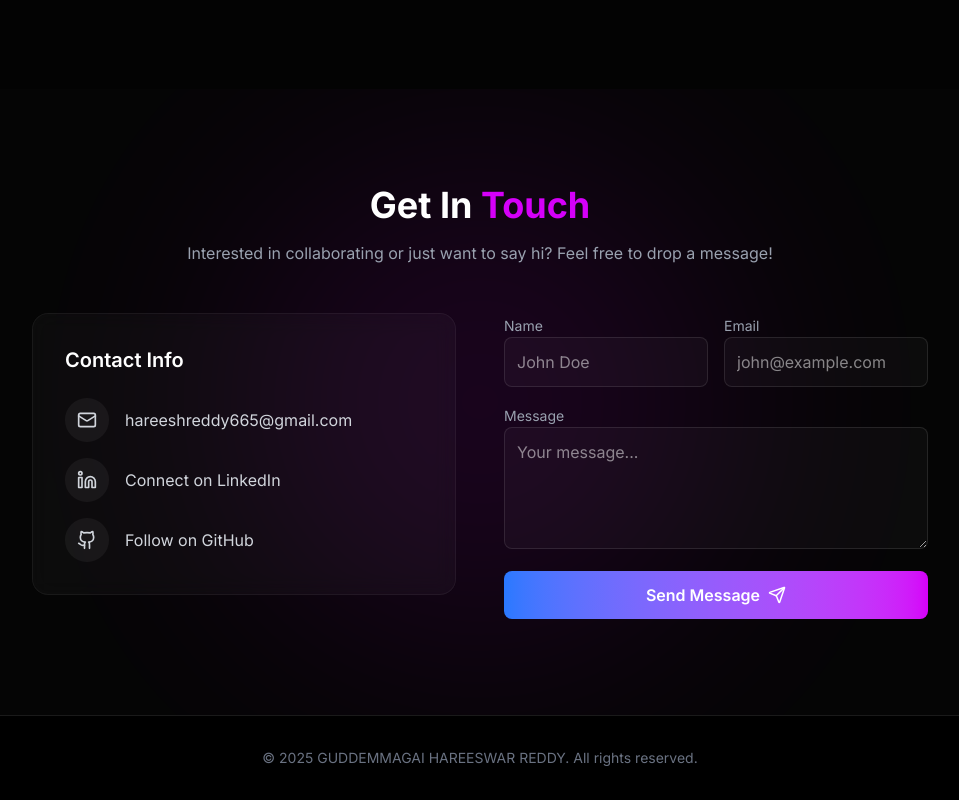
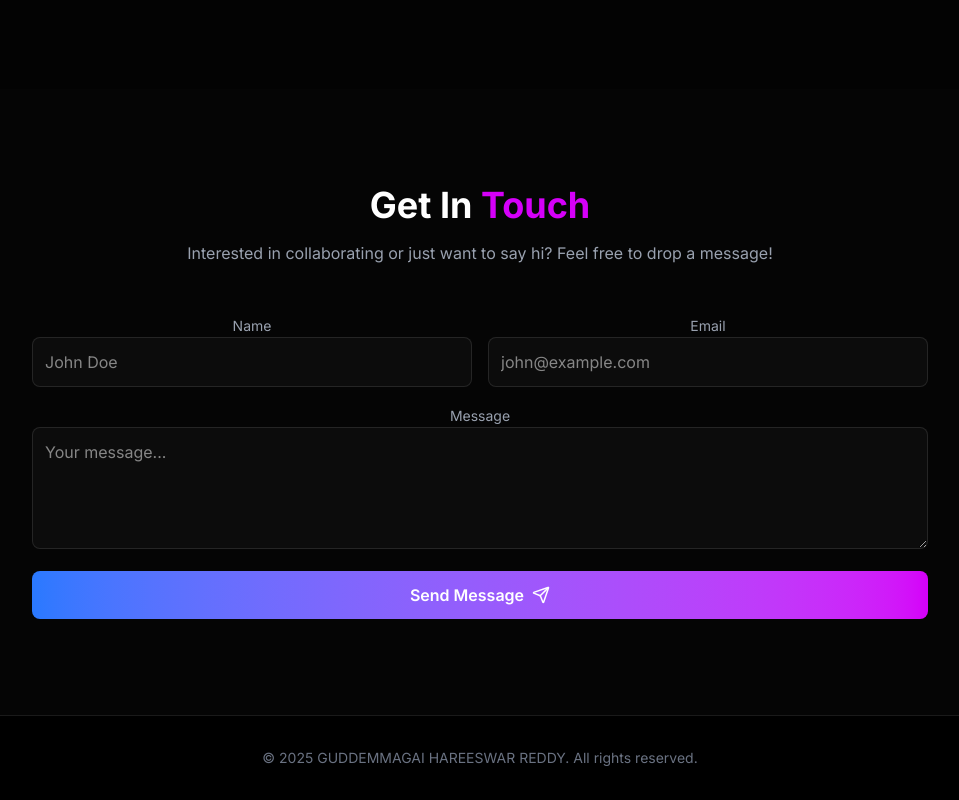
Before and after one commit to hareeswarreddy-g/portfolio-hareesh, a Next.js app: page / in a window 1280 px wide. Shown: the part 3385-4185 px from the top of the page, without its empty margins (160-1119 px from the left). Built offline with nearby package versions, Linux system fonts and the light colour scheme.

Commit message:
i added my emailjs service

```diff
--- a/package.json
+++ b/package.json
@@ -10,6 +10,7 @@
   },
   "dependencies": {
     "clsx": "^2.1.1",
+    "emailjs-com": "^3.2.0",
     "firebase": "^12.7.0",
     "framer-motion": "^12.23.26",
     "lucide-react": "^0.562.0",
--- a/src/components/Contact.tsx
+++ b/src/components/Contact.tsx
@@ -1,10 +1,8 @@
 "use client";
-
 import { useState } from "react";
+import emailjs from "emailjs-com"; // Import EmailJS SDK
 import { motion } from "framer-motion";
 import { Mail, Linkedin, Github, Send } from "lucide-react";
-import { collection, addDoc, serverTimestamp } from "firebase/firestore";
-import { db } from "@/lib/firebase";
 
 export default function Contact() {
   const [name, setName] = useState("");
@@ -16,13 +14,22 @@ export default function Contact() {
     e.preventDefault();
     setLoading(true);
 
-        try {
-            await addDoc(collection(db, "contacts"), {
+    // EmailJS parameters
+    const templateParams = {
       name,
       email,
       message,
-                createdAt: serverTimestamp(),
-            });
+      createdAt: new Date().toLocaleString(), // Add timestamp
+    };
+
+    try {
+      // Send the email via EmailJS
+      await emailjs.send(
+        "service_43ztd5o", // Replace with your EmailJS service ID
+        "template_92fqc7t", // Replace with your EmailJS template ID
+        templateParams,
+        "mEoLFE2wYcpqLR-4J" // Replace with your EmailJS API Key
+      );
 
       alert("Message sent successfully!");
       setName("");
@@ -38,9 +45,6 @@ export default function Contact() {
 
   return (
     <section id="contact" className="py-24 relative overflow-hidden">
-            {/* Background Glow */}
-            <div className="absolute top-1/2 left-1/2 -translate-x-1/2 -translate-y-1/2 w-[500px] h-[500px] bg-[var(--neon-purple)] rounded-full blur-[120px] opacity-10 pointer-events-none"></div>
-
       <div className="container mx-auto px-6 relative z-10">
         <motion.div
           initial={{ opacity: 0, y: 20 }}
@@ -56,29 +60,6 @@ export default function Contact() {
             Interested in collaborating or just want to say hi? Feel free to drop a message!
           </p>
 
-                    <div className="grid md:grid-cols-2 gap-12 text-left">
-                        {/* Contact Info */}
-                        <div className="space-y-8">
-                            <div className="glass p-8 rounded-2xl border border-[var(--card-border)]">
-                                <h3 className="text-xl font-semibold text-white mb-6">Contact Info</h3>
-                                <div className="space-y-4">
-                                    <a href="mailto:hareeshreddy665@gmail.com" className="flex items-center gap-4 text-gray-300 hover:text-[var(--neon-cyan)] transition-colors">
-                                        <div className="p-3 rounded-full bg-white/5"><Mail size={20} /></div>
-                                        <span>hareeshreddy665@gmail.com</span>
-                                    </a>
-                                    <a href="https://www.linkedin.com/in/hareeswar-reddy" target="_blank" rel="noopener noreferrer" className="flex items-center gap-4 text-gray-300 hover:text-[var(--neon-cyan)] transition-colors">
-                                        <div className="p-3 rounded-full bg-white/5"><Linkedin size={20} /></div>
-                                        <span>Connect on LinkedIn</span>
-                                    </a>
-                                    <a href="https://github.com/hareeswarreddy-g" target="_blank" rel="noopener noreferrer" className="flex items-center gap-4 text-gray-300 hover:text-[var(--neon-cyan)] transition-colors">
-                                        <div className="p-3 rounded-full bg-white/5"><Github size={20} /></div>
-                                        <span>Follow on GitHub</span>
-                                    </a>
-                                </div>
-                            </div>
-                        </div>
-
-                        {/* Form */}
           <form onSubmit={handleSubmit} className="space-y-4">
             <div className="grid grid-cols-2 gap-4">
               <div className="space-y-2">
@@ -125,7 +106,6 @@ export default function Contact() {
               {loading ? "Sending..." : <>Send Message <Send size={18} /></>}
             </button>
           </form>
-                    </div>
         </motion.div>
       </div>
     </section>
```
Also changed, not shown: 1 other file (tests, documents, lock files or other folders). Lines whose indentation alone changed are shown as unchanged.
